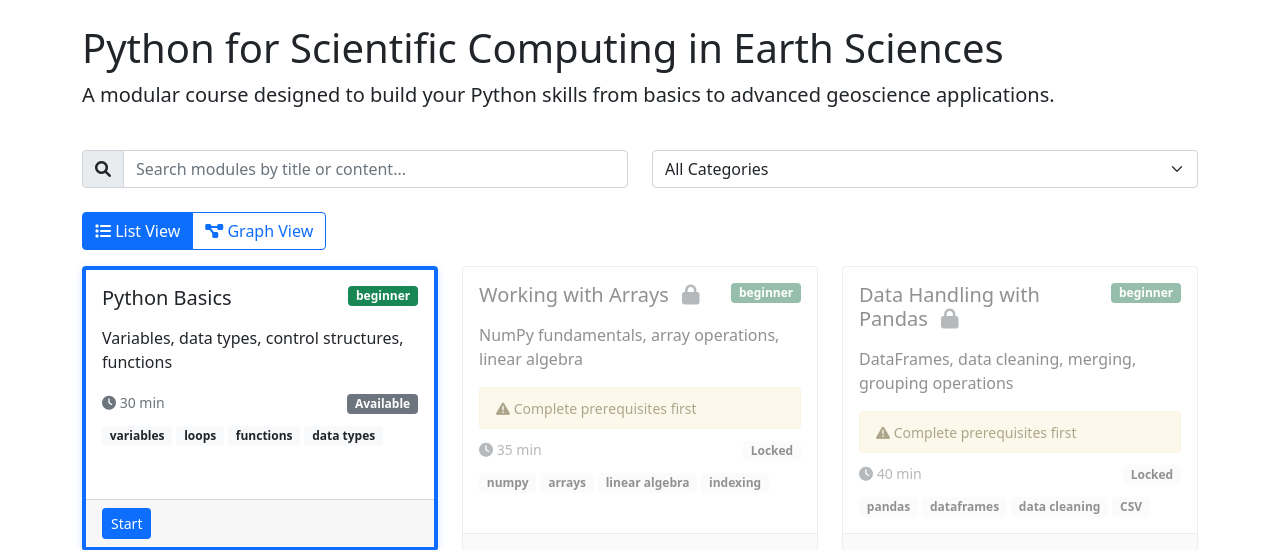
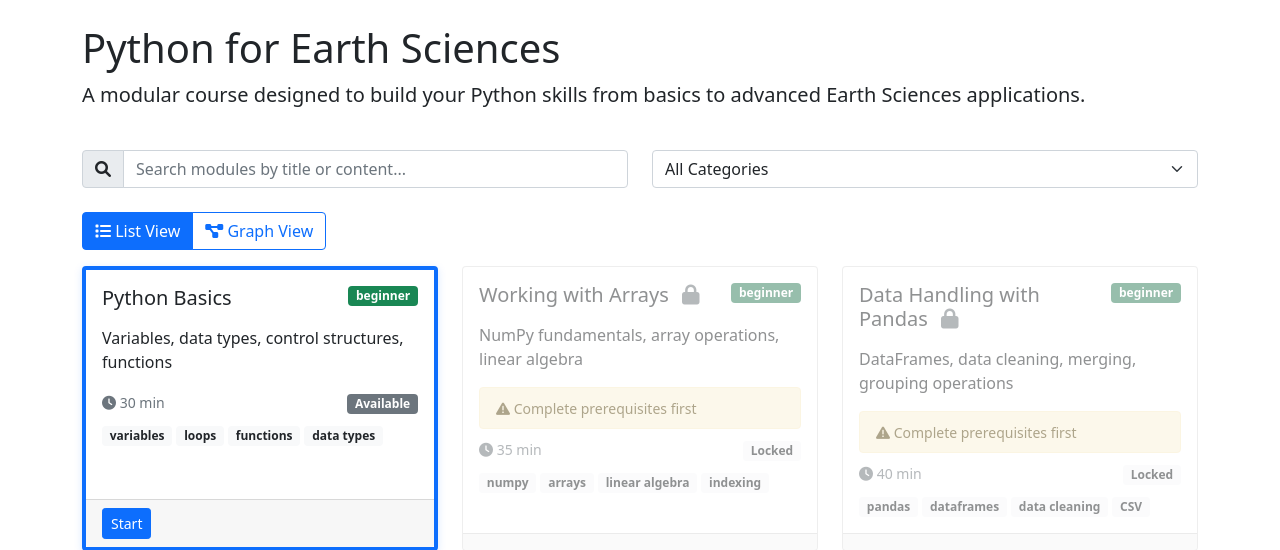
Before and after one commit to oscarbranson/python-course, a Flask app: page / in a window 1280 px wide. Shown: the part 56-606 px from the top of the page. Run offline with Flask 3, Linux system fonts and the light colour scheme; data comes from the database, SQL or seed files in the repository; some libraries are stand-ins or nearby versions.

Commit message:
update page title

```diff
--- a/templates/index.html
+++ b/templates/index.html
@@ -32,8 +32,8 @@
         <!-- Course Overview -->
         <div class="row mb-4">
             <div class="col-12">
-                <h1>Python for Scientific Computing in Earth Sciences</h1>
-                <p class="lead">A modular course designed to build your Python skills from basics to advanced geoscience applications.</p>
+                <h1>Python for Earth Sciences</h1>
+                <p class="lead">A modular course designed to build your Python skills from basics to advanced Earth Sciences applications.</p>
             </div>
         </div>
 
```
